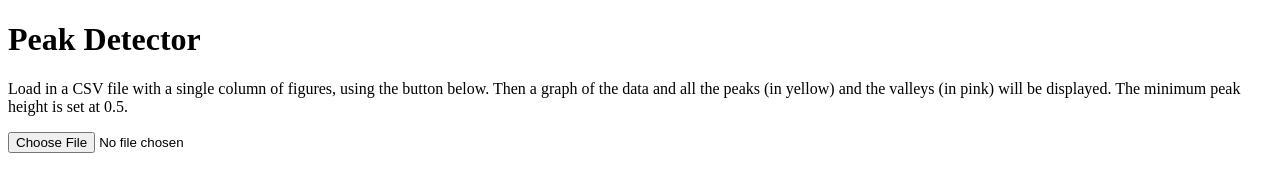
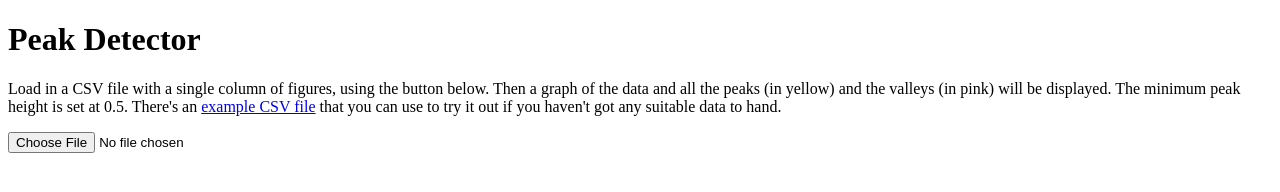
Before and after one commit to tlocke/peakdet, a website: page index.html in a window 1280 px wide. Drawn offline with Linux system fonts and the light colour scheme.

Commit message:
Link to an example CSV

```diff
--- a/index.html
+++ b/index.html
@@ -20,7 +20,8 @@
       Load in a CSV file with a single column of figures, using the button
       below. Then a graph of the data and all the peaks (in yellow) and the
       valleys (in pink) will be displayed. The minimum peak height is set at
-      0.5.
+      0.5. There's an <a href="example.csv">example CSV file</a> that you can
+      use to try it out if you haven't got any suitable data to hand.
     </p>
 
     <input type="file" id="file">
```
